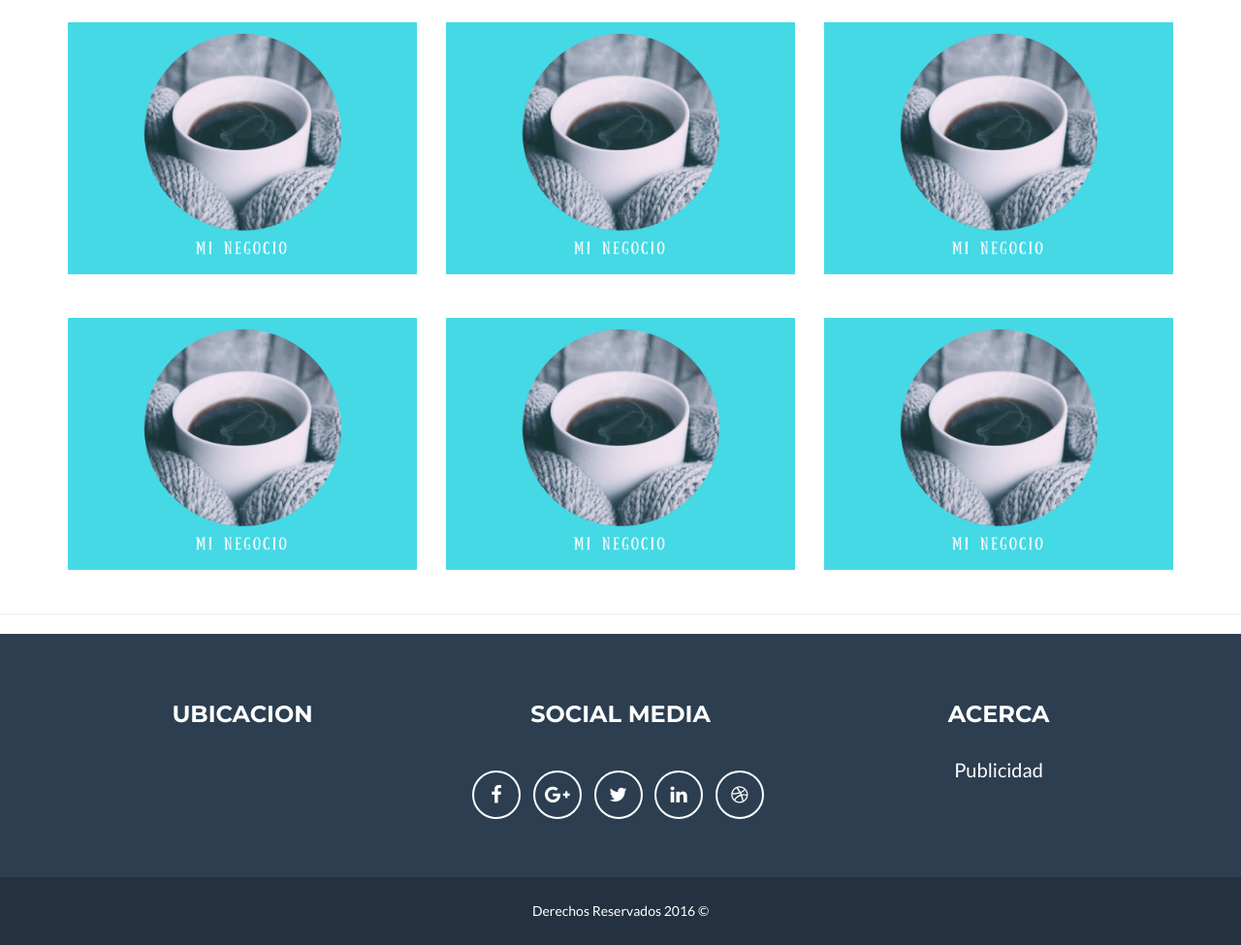
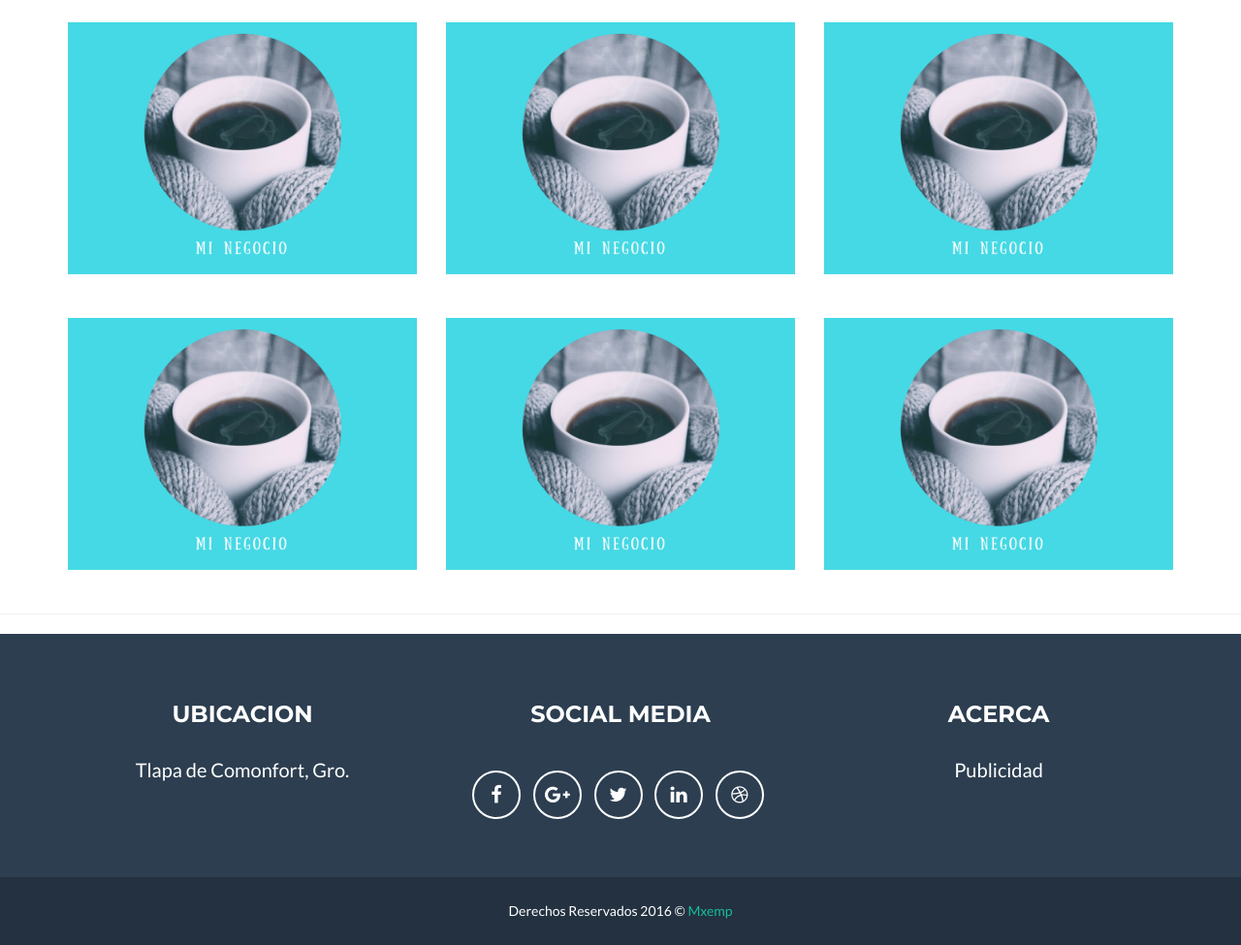
Before and after one commit to mordesignx/tlapadecomonfort, a website: page index.html in a window 1280 px wide. Shown: the part 482-1457 px from the top of the page at 97% size. Drawn offline with nearby package versions, Linux system fonts and the light colour scheme.

Commit message:
ubicacion

```diff
--- a/index.html
+++ b/index.html
@@ -217,7 +217,7 @@
                 <div class="row">
                     <div class="footer-col col-md-4">
                         <h3>Ubicacion</h3>
-                        <p></p>
+                        <p>Tlapa de Comonfort, Gro.</p>
                     </div>
                     <div class="footer-col col-md-4">
                         <h3>Social Media</h3>
@@ -250,7 +250,7 @@
             <div class="container">
                 <div class="row">
                     <div class="col-lg-12">
-                        Derechos Reservados 2016 &copy;
+                        Derechos Reservados 2016 &copy; <a href="http://mxemp.com">Mxemp</a>
                     </div>
                 </div>
             </div>
```
Also changed, not shown: pag/anunciate.html (+2 -2 lines), pag/cat/food/alimentos.html (+2 -2 lines), pag/cat/repos/reposteria.html (+2 -2 lines).
